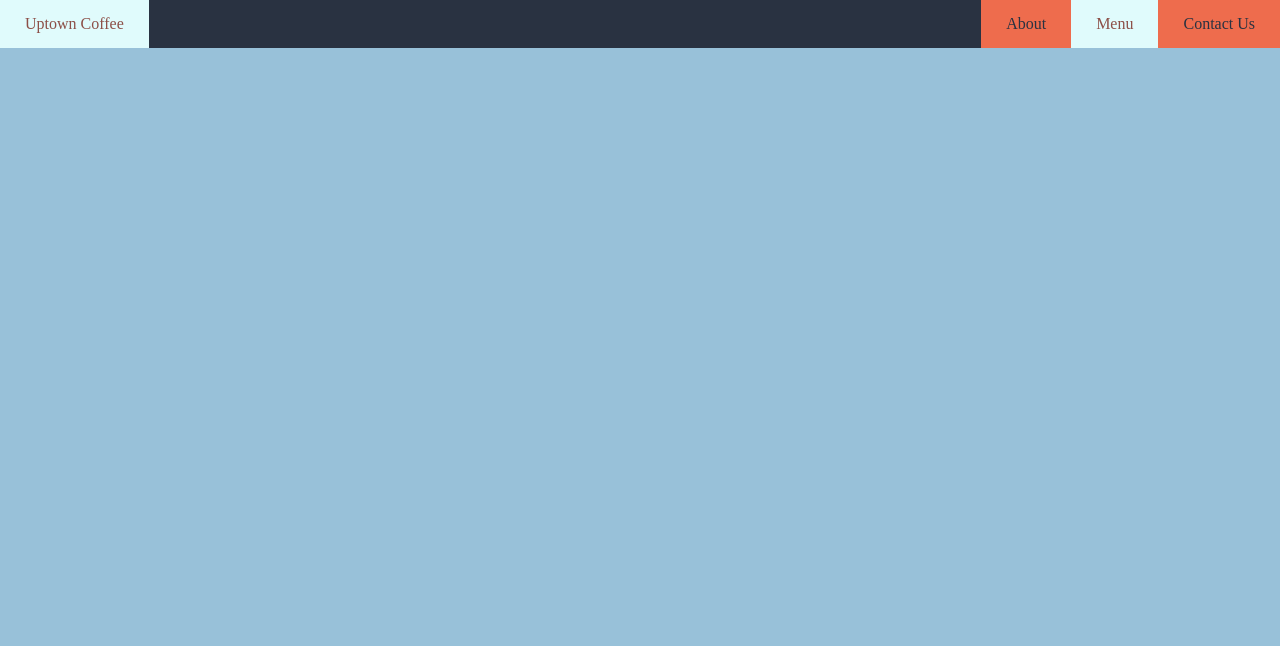
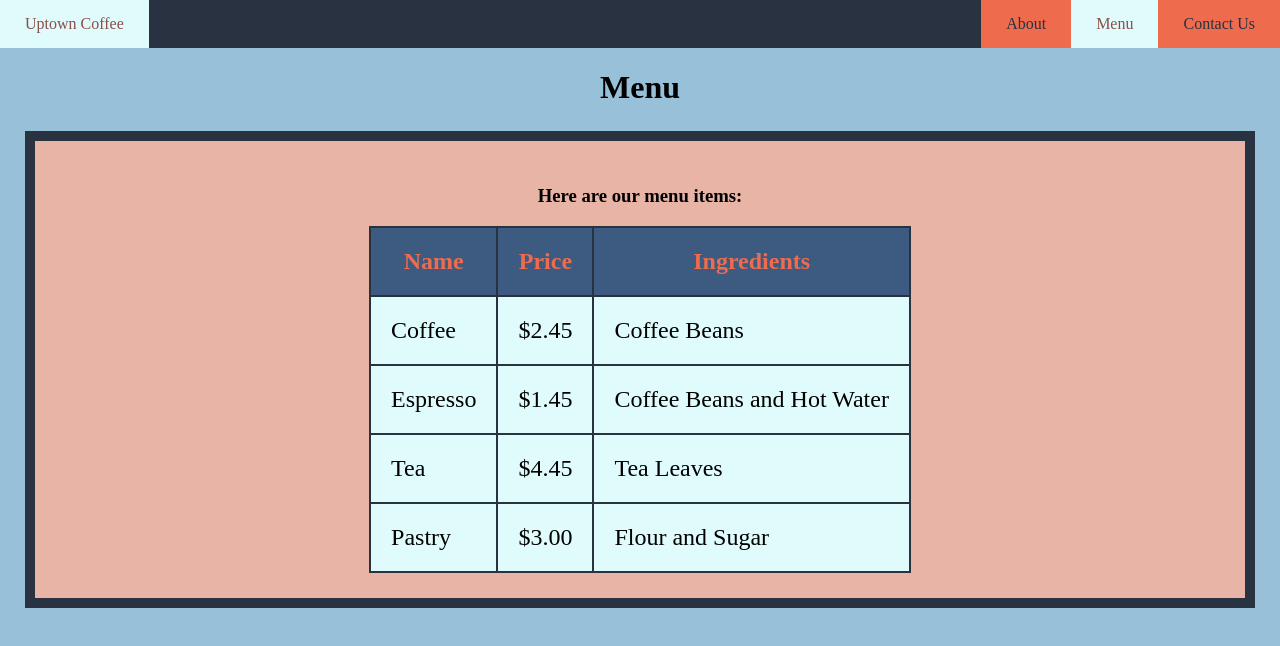
Before and after one commit to abunker11/BasicProject, a plain HTML site: page UptownCoffee/menu.html in a window 1280 px wide. Drawn offline with Linux system fonts and the light colour scheme.

Commit message:
9-1-Tables

```diff
--- /dev/null
+++ b/UptownCoffee/menu.css
@@ -0,0 +1,28 @@
+:root {
+    --yinmn-blue: #3d5a80ff;
+    --powder-blue: #98c1d9ff;
+    --light-cyan: #e0fbfcff;
+    --melon: #e7b4a5ff;
+    --burnt-sienna: #ee6c4dff;
+    --bole: #8c4f47ff;
+    --gunmetal: #293241ff;
+}
+
+table {
+    font-size: 24px;
+    border-collapse: collapse;
+    margin: auto;
+}
+thead {
+    background-color: var(--yinmn-blue);
+    color: var(--burnt-sienna);
+}
+
+tbody {
+    background-color: var(--light-cyan);
+}
+
+td, th {
+    border: 2px var(--gunmetal) solid;
+    padding: 20px;
+}
--- a/UptownCoffee/menu.html
+++ b/UptownCoffee/menu.html
@@ -2,6 +2,7 @@
     <head>
         <link rel="stylesheet" href="navBar.css">
         <link rel="stylesheet" href="homepage.css">
+        <link rel="stylesheet" href="menu.css">
     </head>
     <body>
         <div id="menu">
@@ -12,6 +13,40 @@
                 <li><a href="about.html">About</a></li>
             </ul>
         </div>
-
+        <h1>Menu</h1>
+        <div class="innerBox">
+            <h3>Here are our menu items:</h3>
+            <table>
+                <thead>
+                    <tr>
+                        <th>Name</th>
+                        <th>Price</th>
+                        <th>Ingredients</th>
+                    </tr>
+                </thead>
+                <tbody>
+                    <tr>
+                        <td>Coffee</td>
+                        <td>$2.45</td>
+                        <td>Coffee Beans</td>
+                    </tr>
+                    <tr>
+                        <td>Espresso</td>
+                        <td>$1.45</td>
+                        <td>Coffee Beans and Hot Water</td>
+                    </tr>
+                    <tr>
+                        <td>Tea</td>
+                        <td>$4.45</td>
+                        <td>Tea Leaves</td>
+                    </tr>
+                    <tr>
+                        <td>Pastry</td>
+                        <td>$3.00</td>
+                        <td>Flour and Sugar</td>
+                    </tr>
+                </tbody>
+            </table>
+        </div>
     </body>
 </html>
```
